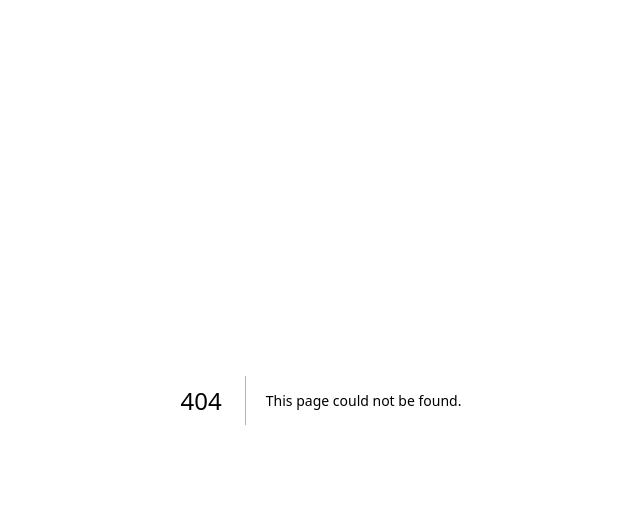
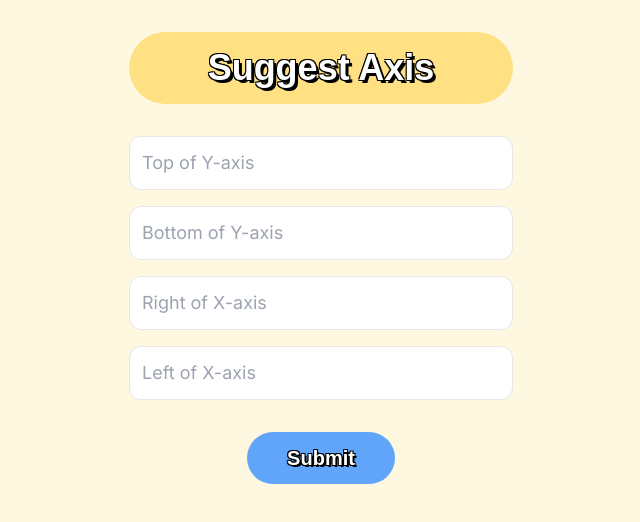
Before and after one commit to ishanmehta2/PlaceMe, a Next.js app: page /groups/suggest_axis in a window 1280 px wide. Before the commit this address had no page. Shown: the top 522 px of the page, without its empty margins (319-959 px from the left). Built offline with nearby package versions, Linux system fonts and the light colour scheme.

Commit message:
suggest axis + invite friends page edit

```diff
--- a/app/groups/group_code/page.tsx
+++ b/app/groups/group_code/page.tsx
@@ -85,15 +85,17 @@ export default function GroupCode() {
         {/* Header with Create Group text */}
         <div className="bg-[#FFE082] py-4 px-4 rounded-full w-full mx-auto mb-8">
           <h1 className="text-4xl font-black text-center" style={{
-            textShadow: '3px 3px 0 #000, -1px -1px 0 #000, 1px -1px 0 #000, -1px 1px 0 #000, 1px 1px 0 #000',
-            color: 'white',
-            fontFamily: 'Arial, sans-serif'
+              textShadow: '3px 3px 0 #000, -1px -1px 0 #000, 1px -1px 0 #000, -1px 1px 0 #000, 1px 1px 0 #000',
+              color: 'white',
+              fontFamily: 'Arial, sans-serif'
           }}>
-            Create Group
+          Invite to {groupName || '...'}
           </h1>
         </div>
 
-        {/* Step indicator */}
+
+
+        {/*
         <div className="bg-[#FFE082] py-2 px-6 rounded-full w-fit mb-6">
           <h2 className="text-2xl font-bold" style={{
             fontFamily: 'Arial, sans-serif'
@@ -107,6 +109,7 @@ export default function GroupCode() {
             {error}
           </div>
         )}
+        */}
 
         <div className="space-y-6">
           {/* Group Code Display */}
--- /dev/null
+++ b/app/groups/suggest_axis/page.tsx
@@ -0,0 +1,111 @@
+'use client'
+
+import { useState } from 'react'
+import { useRouter } from 'next/navigation'
+
+export default function SuggestAxis() {
+  const router = useRouter()
+  const [topLabel, setTopLabel] = useState('')
+  const [bottomLabel, setBottomLabel] = useState('')
+  const [leftLabel, setLeftLabel] = useState('')
+  const [rightLabel, setRightLabel] = useState('')
+  const [error, setError] = useState('')
+
+  const handleSubmit = async () => {
+    if (!topLabel && !bottomLabel && !leftLabel && !rightLabel) {
+      setError('Please fill out at least one axis label.')
+      return
+    }
+
+    try {
+      const groupId = sessionStorage.getItem('currentGroupId')
+      if (!groupId) throw new Error('Missing group ID.')
+
+      const response = await fetch('/api/suggest_axis', {
+        method: 'POST',
+        headers: { 'Content-Type': 'application/json' },
+        body: JSON.stringify({
+          group_id: groupId,
+          top_label: topLabel,
+          bottom_label: bottomLabel,
+          left_label: leftLabel,
+          right_label: rightLabel
+        })
+      })
+
+      if (!response.ok) throw new Error('Failed to submit suggestions.')
+
+      router.push('/groups/place_yourself')
+    } catch (err: any) {
+      setError(err.message || 'Unexpected error occurred')
+    }
+  }
+
+  return (
+    <main className="flex min-h-screen flex-col items-center pt-8 p-4 bg-[#FFF8E1]">
+      <div className="w-full max-w-sm">
+        <div className="bg-[#FFE082] py-4 px-4 rounded-full w-full mx-auto mb-8">
+          <h1 className="text-4xl font-black text-center" style={{
+            textShadow: '3px 3px 0 #000, -1px -1px 0 #000, 1px -1px 0 #000, -1px 1px 0 #000, 1px 1px 0 #000',
+            color: 'white',
+            fontFamily: 'Arial, sans-serif'
+          }}>
+            Suggest Axis
+          </h1>
+        </div>
+
+        {error && (
+          <div className="bg-red-100 border border-red-400 text-red-700 px-4 py-3 rounded-2xl mb-4">
+            {error}
+          </div>
+        )}
+
+        <div className="space-y-4">
+          <input
+            type="text"
+            placeholder="Top of Y-axis"
+            value={topLabel}
+            onChange={(e) => setTopLabel(e.target.value)}
+            className="w-full p-3 border rounded-xl text-lg"
+          />
+          <input
+            type="text"
+            placeholder="Bottom of Y-axis"
+            value={bottomLabel}
+            onChange={(e) => setBottomLabel(e.target.value)}
+            className="w-full p-3 border rounded-xl text-lg"
+          />
+          <input
+            type="text"
+            placeholder="Right of X-axis"
+            value={rightLabel}
+            onChange={(e) => setRightLabel(e.target.value)}
+            className="w-full p-3 border rounded-xl text-lg"
+          />
+          <input
+            type="text"
+            placeholder="Left of X-axis"
+            value={leftLabel}
+            onChange={(e) => setLeftLabel(e.target.value)}
+            className="w-full p-3 border rounded-xl text-lg"
+          />
+        </div>
+
+        <div className="flex justify-center mt-8">
+          <button
+            onClick={handleSubmit}
+            className="bg-[#60A5FA] py-3 px-10 rounded-full"
+          >
+            <span className="text-xl font-black" style={{
+              textShadow: '2px 2px 0 #000, -1px -1px 0 #000, 1px -1px 0 #000, -1px 1px 0 #000, 1px 1px 0 #000',
+              color: 'white',
+              fontFamily: 'Arial, sans-serif'
+            }}>
+              Submit
+            </span>
+          </button>
+        </div>
+      </div>
+    </main>
+  )
+}
```
Also changed, not shown: 1 other file (tests, documents, lock files or other folders).
